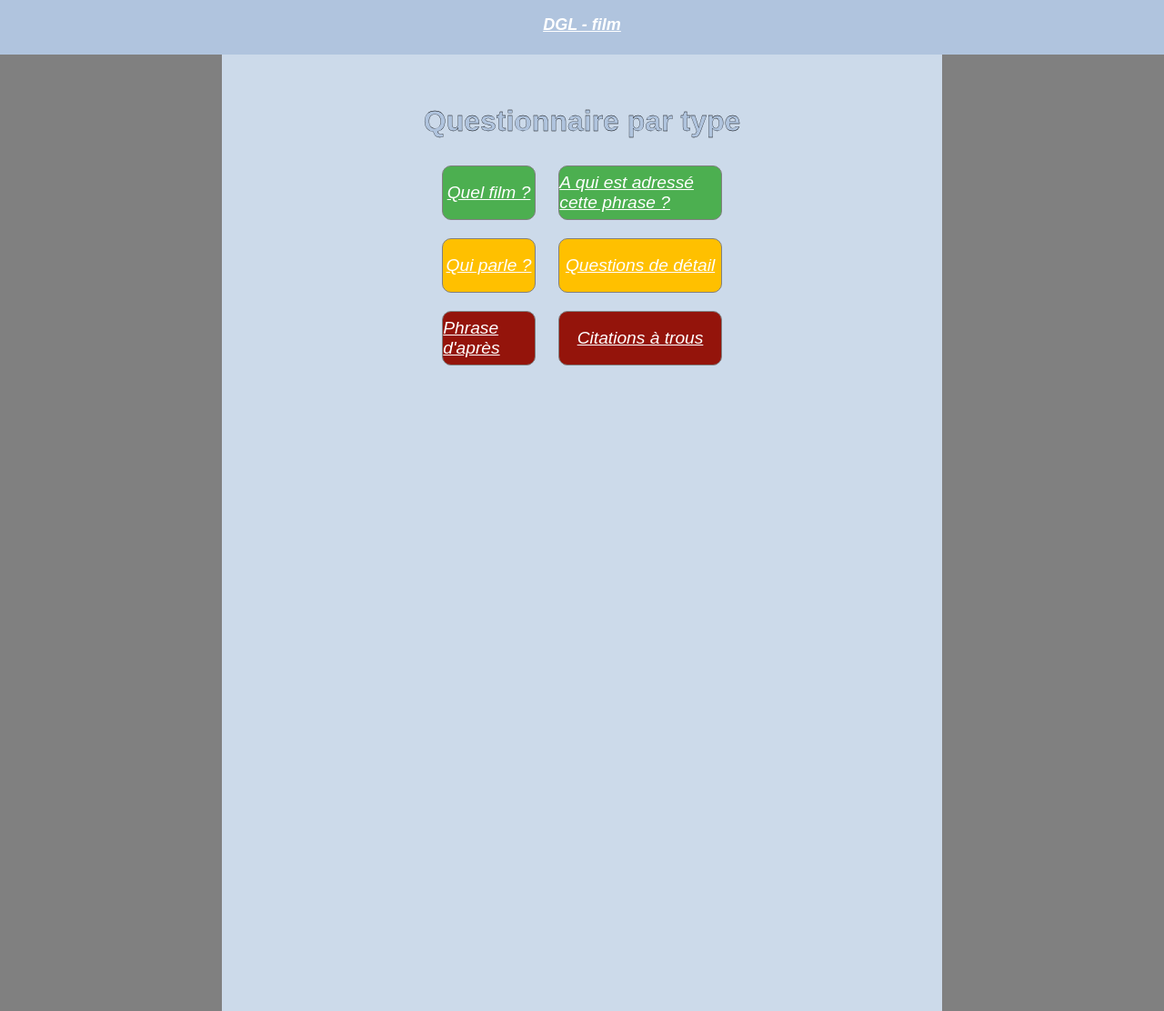
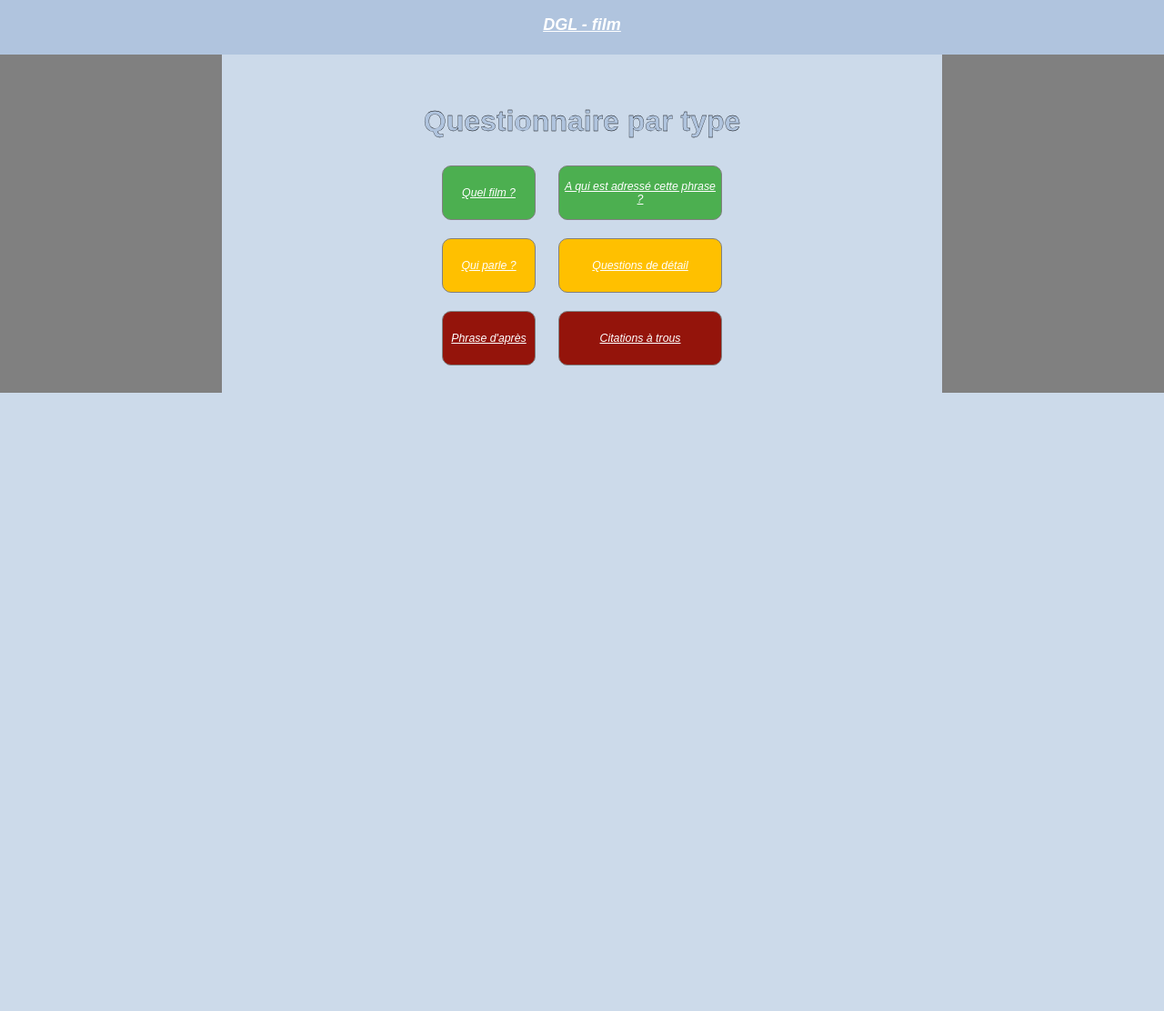
Before and after one commit to GodefroyL/questionnaire-film, a Jekyll site: the page built from html/categorie_type.html, in a window 1280 px wide. Shown: the whole page at 91% size. Built offline with Jekyll 4.4.1, drawn with Linux system fonts in a browser that asks for light colours; after the commit the page ends 900 px from its top, so only the background shows below that.

Commit message:
Correction affichage page Q par type

```diff
--- a/static/css/categorie_type.css
+++ b/static/css/categorie_type.css
@@ -8,8 +8,6 @@
     align-items: center;
     row-gap: 20px;
     width: 100%;
-    height: 100%;
-    min-height: 100vh;
 }
 
 .ligne_categorie {
@@ -25,10 +23,13 @@
     display: flex;
     border-radius: 10px;
     border: solid 1px grey;
+    padding: 5px;
     height: 100%;
     align-items: center;
     justify-content: center;
-    font-size: 1.2rem;
+    font-size: 1.1rem;
+    font-size-adjust: ic-width 0.7;
+    text-align: center;
     cursor: pointer;
     box-sizing: border-box;
 }
```
